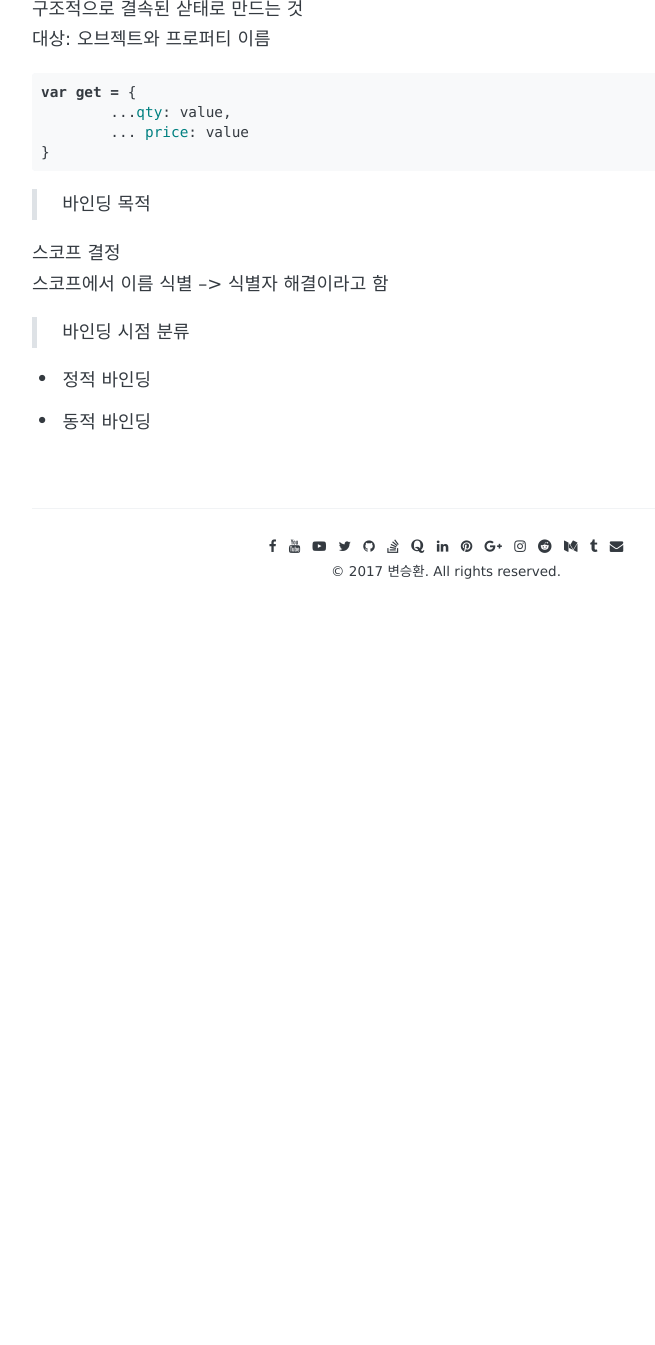
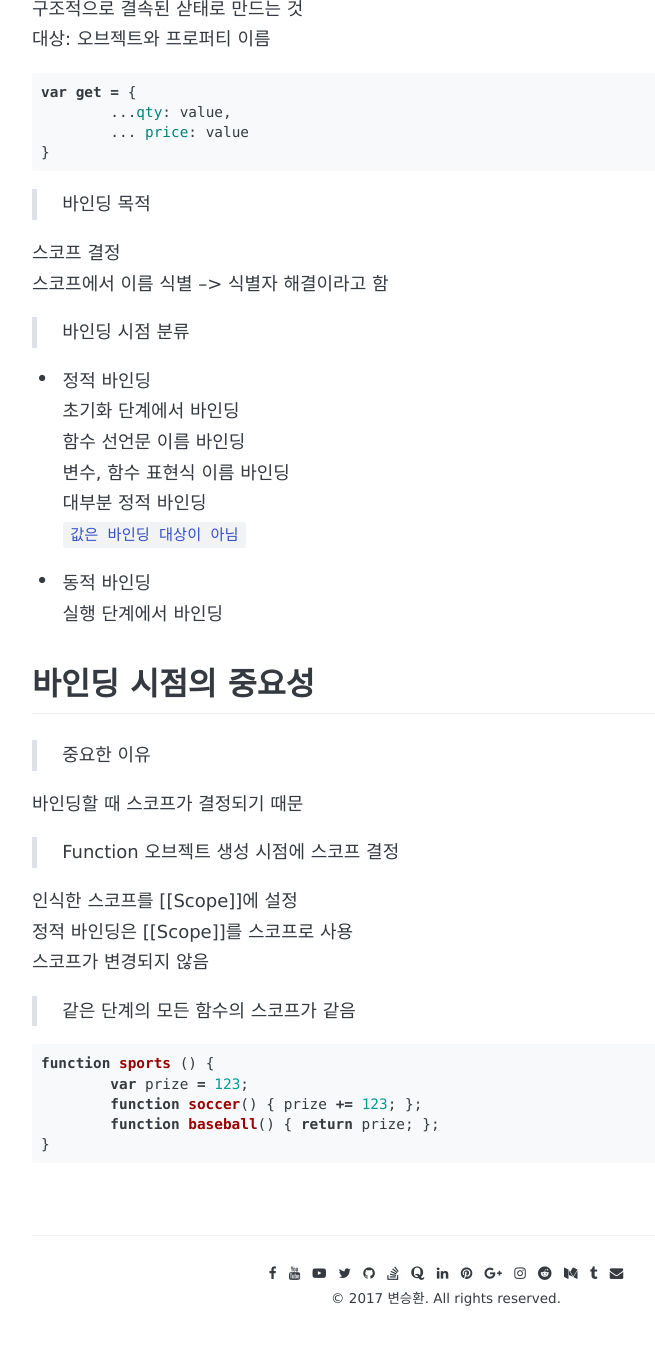
Before and after one commit to awesome-hwan/awesome-hwan.github.io, a Jekyll site: the page built from _posts/2017-08-20-중고급과정#5.md, in a window 1280 px wide and 1400 px high, scrolled down 10189 px. Shown: the top 1345 px of the window, without its empty margins (194-849 px from the left). Built offline with Jekyll 4.4.1, drawn with Linux system fonts in a browser that asks for light colours; some web fonts are replaced; comment, search, counter and statistics services are not loaded; before the commit the page ends 10862 px from its top, so only the background shows below that.

Commit message:
JS Study#5

````diff
--- a/_posts/2017-08-20-중고급과정#5.md
+++ b/_posts/2017-08-20-중고급과정#5.md
@@ -389,4 +389,33 @@ var get = {
 > 바인딩 시점 분류
 
 - 정적 바인딩
+초기화 단계에서 바인딩
+함수 선언문 이름 바인딩
+변수, 함수 표현식 이름 바인딩
+대부분 정적 바인딩
+`값은 바인딩 대상이 아님`
+
 - 동적 바인딩
+실행 단계에서 바인딩
+
+## 바인딩 시점의 중요성
+
+> 중요한 이유
+
+바인딩할 때 스코프가 결정되기 때문
+
+> Function 오브젝트 생성 시점에 스코프 결정
+
+인식한 스코프를 [[Scope]]에 설정
+정적 바인딩은 [[Scope]]를 스코프로 사용
+스코프가 변경되지 않음
+
+> 같은 단계의 모든 함수의 스코프가 같음
+
+```js
+function sports () {
+	var prize = 123;
+	function soccer() { prize += 123; };
+	function baseball() { return prize; };
+}
+```
````
